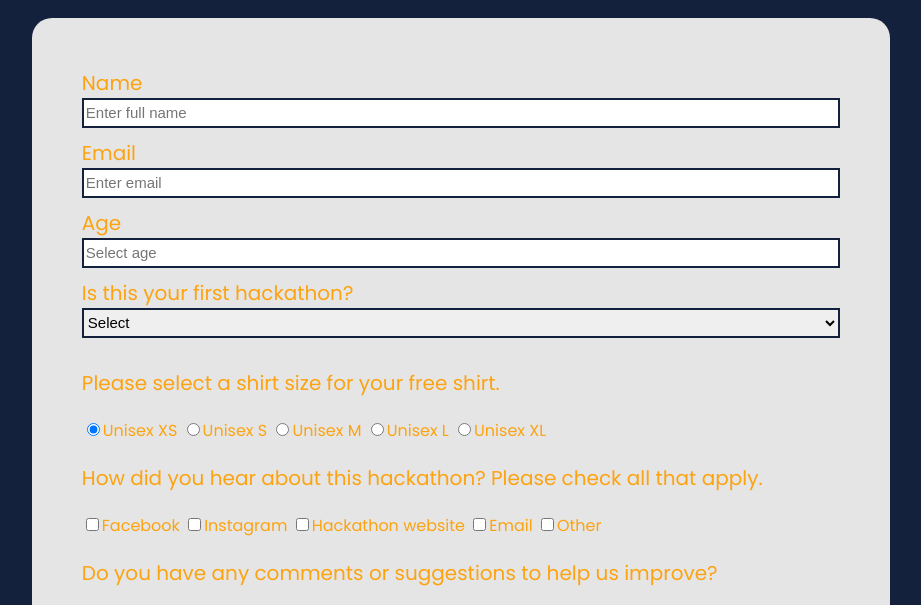
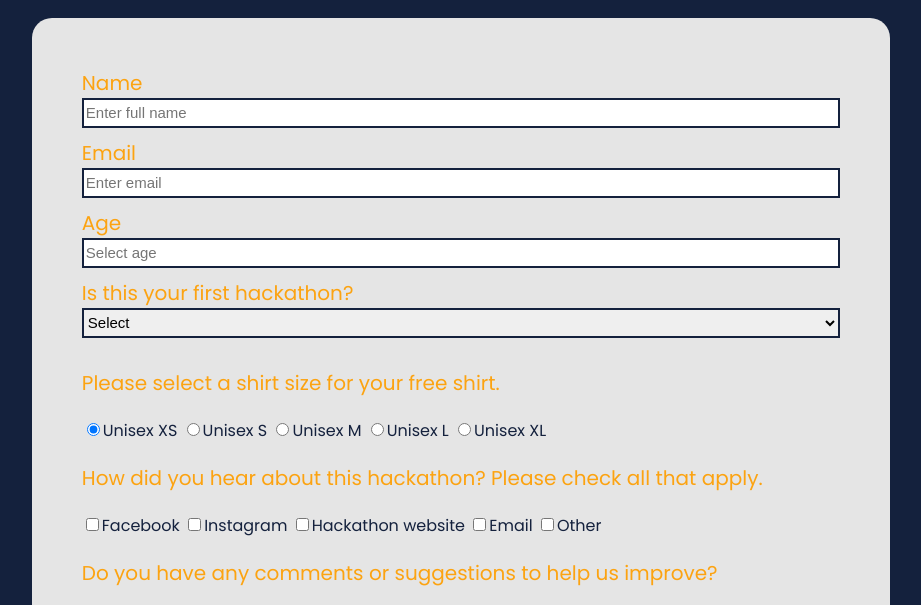
Before and after one commit to mllim15/Survey-Form, a plain HTML site: page index.html in a window 1280 px wide. Shown: the part 149-754 px from the top of the page, without its empty margins (179-1100 px from the left). Drawn offline with Linux system fonts and the light colour scheme.

Commit message:
Update index.html

```diff
--- a/index.html
+++ b/index.html
@@ -1,13 +1,12 @@
 <!DOCTYPE html>
 <html>
+
 <head>
+  <meta charset="UTF-8">
+  <meta name="viewport" content="width=device-width, initial-scale=1.0">
+
   <title>Hackathon Survey Form</title>
-  <meta name="viewport" content="width=device-width, initial-scale=1.0">
   <link rel="stylesheet" href="styles.css">
-
-  <!--fonts-->
-  <link rel="preconnect" href="https://fonts.gstatic.com">
-  <link href="https://fonts.googleapis.com/css2?family=Open+Sans" rel="stylesheet">
 </head>
 
 <body>
@@ -20,7 +19,7 @@
 
     <!--US#2: short explanation with id="description"-->
     <p id="description"><em>Thank you for participating in this Hackathon.<br>
-    We appreciate your feedback.</em></p>
+        We appreciate your feedback.</em></p>
   </div>
 
   <div id="form">
@@ -70,19 +69,19 @@
       <div class="form-field">
         <p>Please select a shirt size for your free shirt.</p>
         <!--US#13: radio buttons grouped using name attribute [shirtSize]-->
-        <label>
+        <label class="shirt-radios">
           <input required checked name="shirtSize" value="xs" type="radio">Unisex XS</input>
         </label>
-        <label>
+        <label class="shirt-radios">
           <input name="shirtSize" value="s" type="radio">Unisex S</input>
         </label>
-        <label>
+        <label class="shirt-radios">
           <input name="shirtSize" value="m" type="radio">Unisex M</input>
         </label>
-        <label>
+        <label class="shirt-radios">
           <input name="shirtSize" value="l" type="radio">Unisex L</input>
         </label>
-      <label>
+        <label class="shirt-radios">
           <input name="shirtSize" value="xl" type="radio">Unisex XL</input>
         </label>
         <br>
@@ -91,19 +90,19 @@
       <div class="form-field">
         <p>How did you hear about this hackathon? Please check all that apply.</p>
         <!--US#14: checkboxes that each have a value attribute-->
-        <label>
+        <label class="discover-checkboxes">
           <input name="discover" value="facebook" type="checkbox">Facebook</input>
         </label>
-        <label>
+        <label class="discover-checkboxes">
           <input name="discover" value="instagram" type="checkbox">Instagram</input>
         </label>
-        <label>
+        <label class="discover-checkboxes">
           <input name="discover" value="website" type="checkbox">Hackathon website</input>
         </label>
-        <label>
+        <label class="discover-checkboxes">
           <input name="discover" value="email" type="checkbox">Email</input>
         </label>
-        <label>
+        <label class="discover-checkboxes">
           <input name="discover" value="other" type="checkbox">Other</input>
         </label>
         <br>
@@ -121,4 +120,5 @@
     </form>
   </div>
 </body>
+
 </html>
```
